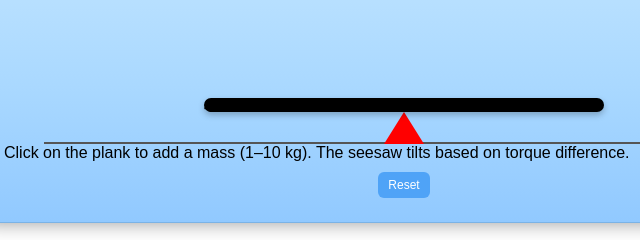
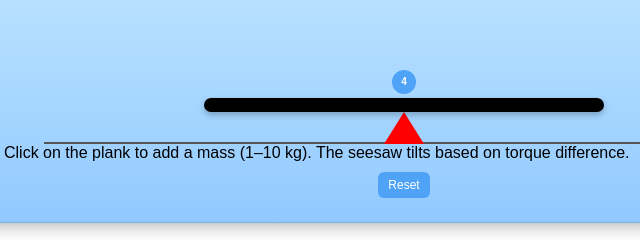
Before and after one commit to ozzycubuk/OguzhanCubuk, a plain HTML site: page index.htm in a window 1280 px wide. Both pictures are taken after a click on the element 640 px from the left and 449 px from the top of the page. Shown: the part 345-585 px from the top of the page, 236-876 px from the left. Drawn offline with Linux system fonts and the light colour scheme.

Commit message:
objelerin şekli ve konumu

```diff
--- a/src/style.css
+++ b/src/style.css
@@ -85,3 +85,29 @@ body {
   cursor: pointer;
   font-size: 12px;
 }
+
+.objects {
+  position: absolute;
+  top: 0;
+  right: 0;
+  bottom: 0;
+  left: 0;
+  pointer-events: none;
+}
+
+.mass {
+  position: absolute;
+  bottom: 100%;
+  width: 24px;
+  height: 24px;
+  margin-bottom: 4px;
+  border-radius: 50%;
+  background: #4fa3f7;
+  color: #fff;
+  font-size: 10px;
+  font-weight: bold;
+  display: flex;
+  align-items: center;
+  justify-content: center;
+  transform: translateX(-50%);
+}
```
